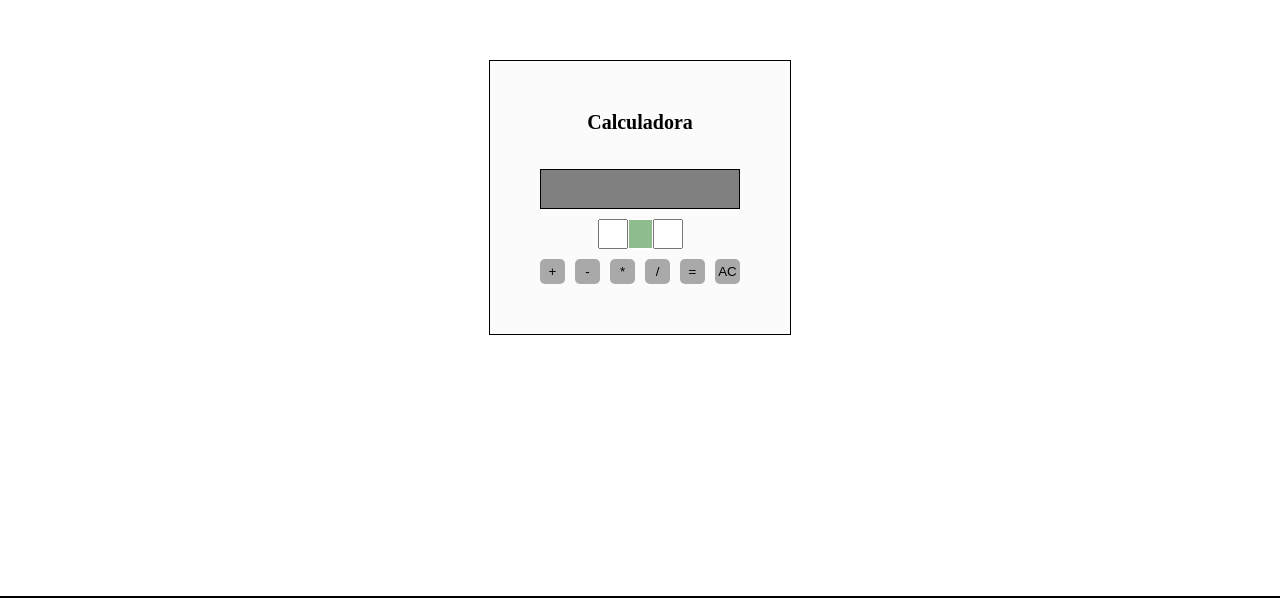
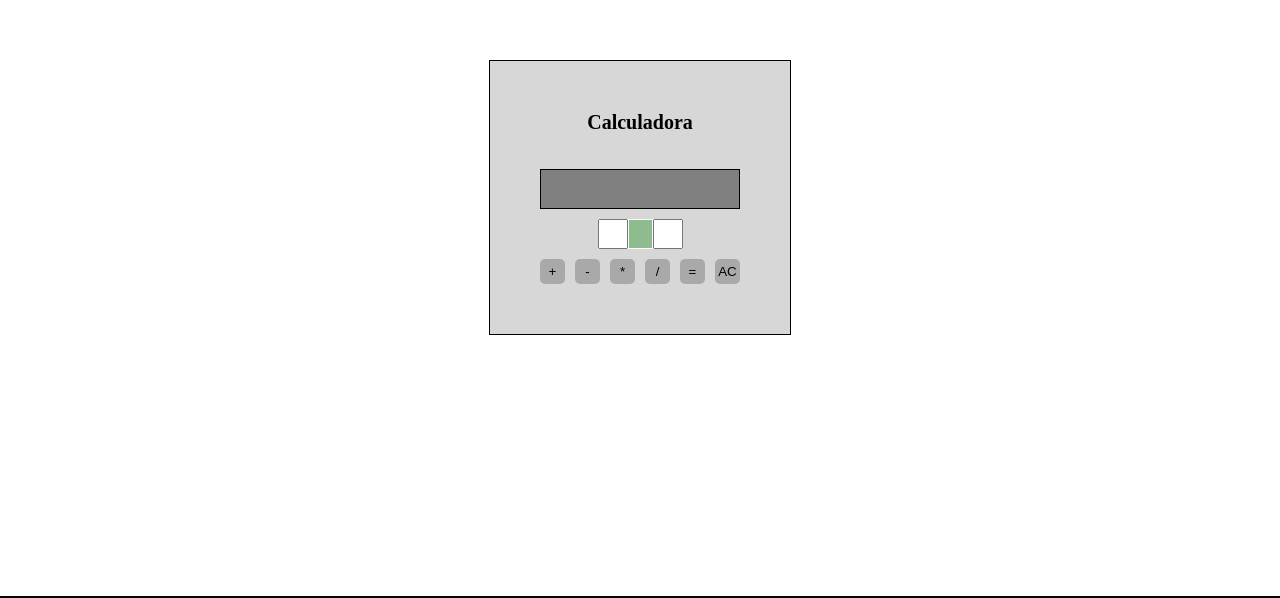
Before and after one commit to Omarcoex/calculadora-MATH-COEX, a plain HTML site: page index.html in a window 1280 px wide. Shown: the part 202-800 px from the top of the page. Drawn offline with Linux system fonts and the light colour scheme.

Commit message:
Version 01

```diff
--- a/style.css
+++ b/style.css
@@ -26,7 +26,7 @@ html {
   display: flex;
   flex-direction: column;
   gap: 1rem;
-  background-color: rgba(128, 128, 128, 0.034);
+  background-color: rgba(128, 128, 128, 0.315);
 }
 #display {
   border: solid 1px black;
```
